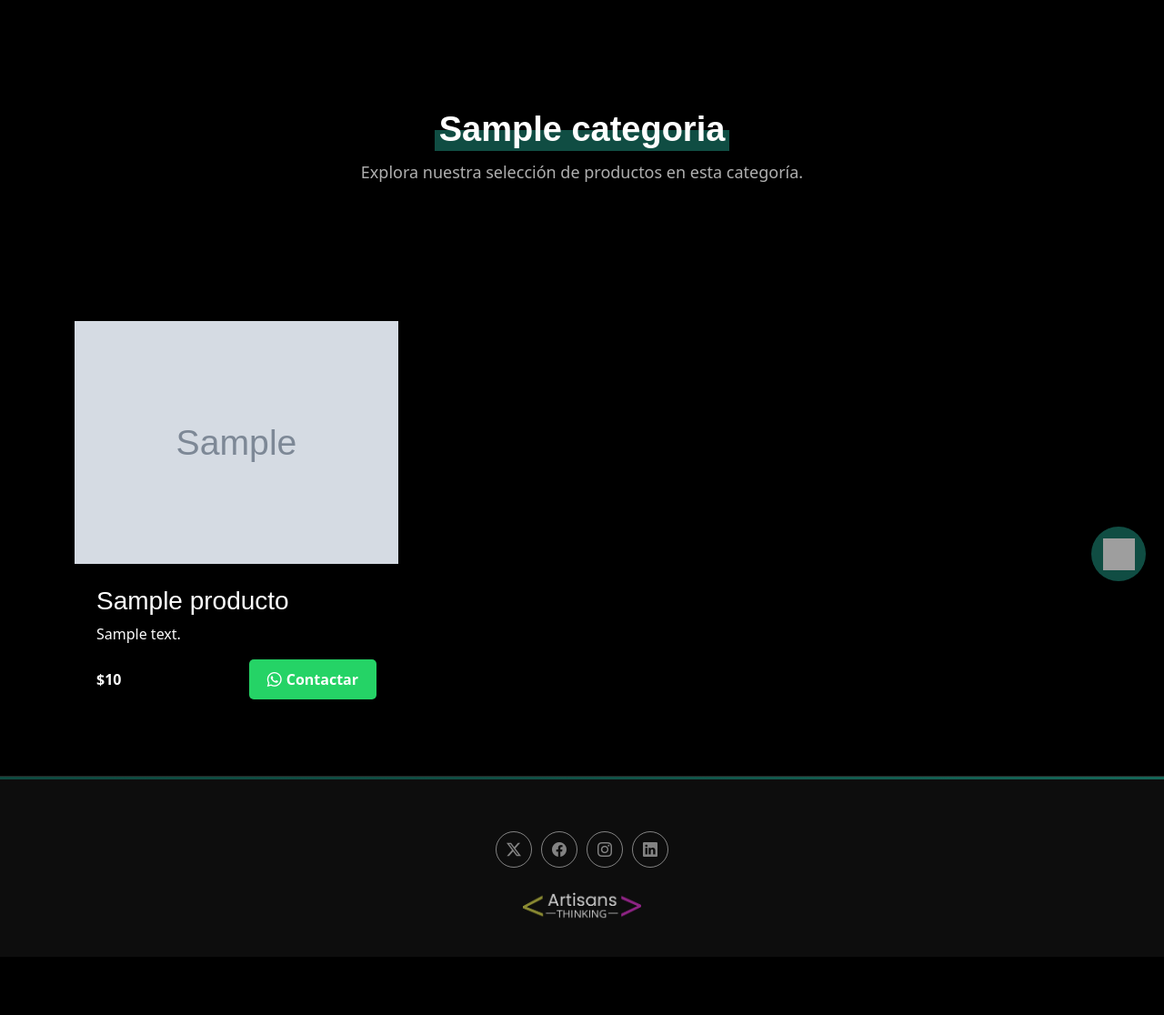
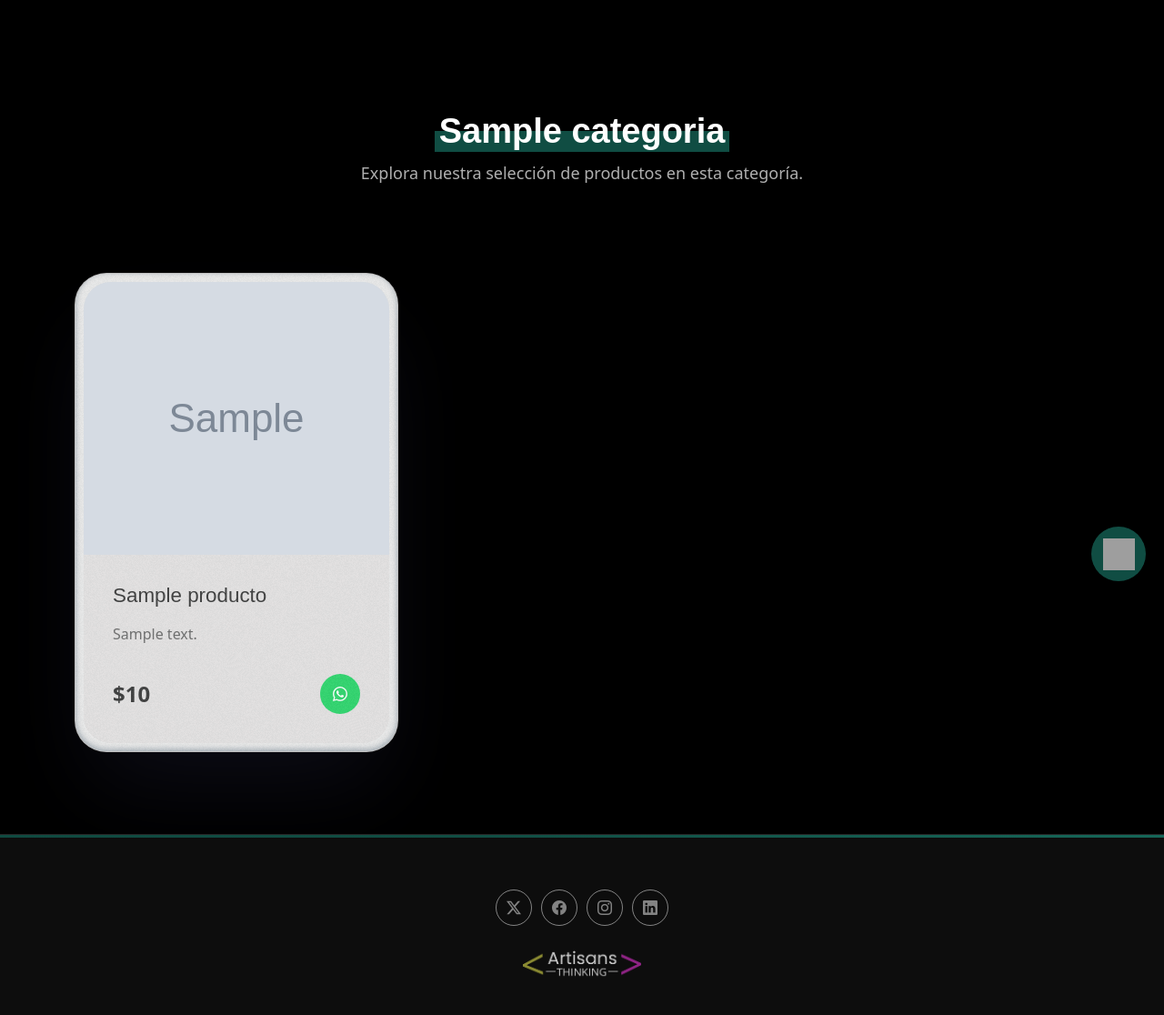
Before and after one commit to CristobalHenriquez/CloverTecno, a PHP site: a page that uses categorias.php in a window 1280 px wide. Shown: the part 141-1257 px from the top of the page at 91% size. Before the commit the page ends 1193 px from the top, so only its background shows below. Run offline with PHP 8.4, Linux system fonts and the light colour scheme; tables that the repository leaves empty or names only in its code hold one stand-in row (values such as "Sample post"); grey boxes marked "Sample" are stand-in pictures; some libraries are stand-ins or nearby versions; grey boxes are pictures that could not be loaded.

Commit message:
cambio en las cards de categorias

```diff
--- a/categorias.php
+++ b/categorias.php
@@ -44,7 +44,7 @@ include_once 'includes/inc.head.php';
 
 <main class="main">
     <!-- Hero Section -->
-    <section id="hero" class="hero section">
+    <section id="hero" class="hero section pb-1">
         <div class="container">
             <div class="row align-items-center justify-content-center">
                 <div class="col-md-8 text-center" data-aos="fade-up" data-aos-delay="100">
@@ -62,27 +62,35 @@ include_once 'includes/inc.head.php';
                 <?php while ($producto = $productos->fetch_assoc()): ?>
                     <?php $imagenes = explode(',', $producto['imagenes']); ?>
                     <div class="col-lg-4 col-md-6">
-                        <div class="product-item">
-                            <div class="product-img">
+                        <div class="card">
+                            <div class="card-overlay"></div>
+                            <div class="card-inner">
+                                <div class="product-content">
+                                    <div class="product-image">
                                         <div class="swiper">
                                             <div class="swiper-wrapper">
                                                 <?php foreach ($imagenes as $imagen): ?>
                                                     <div class="swiper-slide">
-                                                <img src="<?php echo htmlspecialchars($imagen); ?>" class="img-fluid" alt="<?php echo htmlspecialchars($producto['nombre_producto']); ?>">
+                                                        <img src="<?php echo htmlspecialchars($imagen); ?>"
+                                                            alt="<?php echo htmlspecialchars($producto['nombre_producto']); ?>">
                                                     </div>
                                                 <?php endforeach; ?>
                                             </div>
                                             <div class="swiper-pagination"></div>
                                         </div>
                                     </div>
-                            <div class="product-info">
+                                    <div class="product-details">
                                         <h3><?php echo htmlspecialchars($producto['nombre_producto']); ?></h3>
                                         <p><?php echo htmlspecialchars($producto['descripcion_producto']); ?></p>
-                                <div class="price-contact">
-                                    <div class="price"><b>$<?php echo number_format($producto['valor_producto'], 0, ',', '.'); ?></b></div>
-                                    <a href="https://wa.me/5493416578661?text=<?php echo urlencode('Hola, estoy interesado en ' . $producto['nombre_producto']); ?>" class="btn-buy whatsapp-btn" target="_blank">
-                                        <i class="bi bi-whatsapp"></i> Contactar
+                                        <div class="price-action">
+                                            <span class="price">$<?php echo number_format($producto['valor_producto'], 0, ',', '.'); ?></span>
+                                            <a href="https://wa.me/5493416578661?text=<?php echo urlencode('Hola, estoy interesado en ' . $producto['nombre_producto']); ?>"
+                                                class="whatsapp-link"
+                                                target="_blank">
+                                                <i class="bi bi-whatsapp"></i>
                                             </a>
+                                        </div>
+                                    </div>
                                 </div>
                             </div>
                         </div>
@@ -93,6 +101,142 @@ include_once 'includes/inc.head.php';
     </section>
 
     <?php include_once 'includes/inc.footer.php'; ?>
+
+    <style>
+        .card {
+            --bg: #e8e8e8;
+            --contrast: #e2e0e0;
+            --grey: #93a1a1;
+            position: relative;
+            padding: 9px;
+            background-color: var(--bg);
+            border-radius: 35px;
+            box-shadow: rgba(50, 50, 93, 0.25) 0px 50px 100px -20px,
+                rgba(0, 0, 0, 0.3) 0px 30px 60px -30px,
+                rgba(10, 37, 64, 0.35) 0px -2px 6px 0px inset;
+            margin-bottom: 30px;
+        }
+
+        .card-overlay {
+            position: absolute;
+            inset: 0;
+            pointer-events: none;
+            background: repeating-conic-gradient(var(--bg) 0.0000001%, var(--grey) 0.000104%) 60% 60%/600% 600%;
+            filter: opacity(10%) contrast(105%);
+            border-radius: 35px;
+        }
+
+        .card-inner {
+            background-color: var(--contrast);
+            border-radius: 30px;
+            overflow: hidden;
+            height: auto;
+            /* Cambiado de 100% a auto */
+            display: flex;
+            flex-direction: column;
+        }
+
+        .product-content {
+            height: auto;
+            /* Cambiado de 100% a auto */
+            display: flex;
+            flex-direction: column;
+        }
+
+        .product-image {
+            height: 300px;
+            min-height: 300px;
+            /* Añadido para mantener la altura mínima */
+            overflow: hidden;
+        }
+
+        .product-image img {
+            width: 100%;
+            height: 100%;
+            object-fit: cover;
+        }
+
+        .product-details {
+            padding: 2rem;
+            /* Aumentado de 1.5rem */
+            background: var(--contrast);
+        }
+
+        .product-details h3 {
+            font-size: 1.4rem;
+            /* Aumentado de 1.2rem */
+            margin-bottom: 1rem;
+            /* Aumentado de 0.5rem */
+            color: #333;
+        }
+
+        .product-details p {
+            font-size: 1rem;
+            /* Aumentado de 0.9rem */
+            color: #666;
+            margin-bottom: 1.5rem;
+            line-height: 1.5;
+        }
+
+        .price-action {
+            padding-top: 0.5rem;
+            /* Añadido espacio superior */
+            display: flex;
+            justify-content: space-between;
+            align-items: center;
+        }
+
+        .price {
+            font-size: 1.5rem;
+            /* Aumentado de 1.25rem */
+            font-weight: bold;
+            color: #333;
+        }
+
+        .whatsapp-link {
+            background: #25D366;
+            color: white;
+            padding: 10px 14px;
+            /* Aumentado de 8px 12px */
+            border-radius: 50%;
+            display: flex;
+            align-items: center;
+            justify-content: center;
+            transition: transform 0.3s ease;
+        }
+
+        .whatsapp-link:hover {
+            transform: scale(1.1);
+            color: white;
+        }
+
+        .swiper {
+            width: 100%;
+            height: 100%;
+        }
+
+        .swiper-slide img {
+            width: 100%;
+            height: 100%;
+            object-fit: cover;
+        }
+
+        @media (max-width: 768px) {
+
+            .product-image {
+        height: 250px;
+        min-height: 250px;
+    }
+
+            .card {
+                margin-bottom: 20px;
+            }
+
+            .product-details {
+                padding: 1.5rem;
+            }
+        }
+    </style>
 
     <script src="https://cdn.jsdelivr.net/npm/swiper@8/swiper-bundle.min.js"></script>
     <script>
```
Also changed, not shown: includes/gallery.php (+58 -21 lines). Lines whose indentation alone changed are shown as unchanged.
